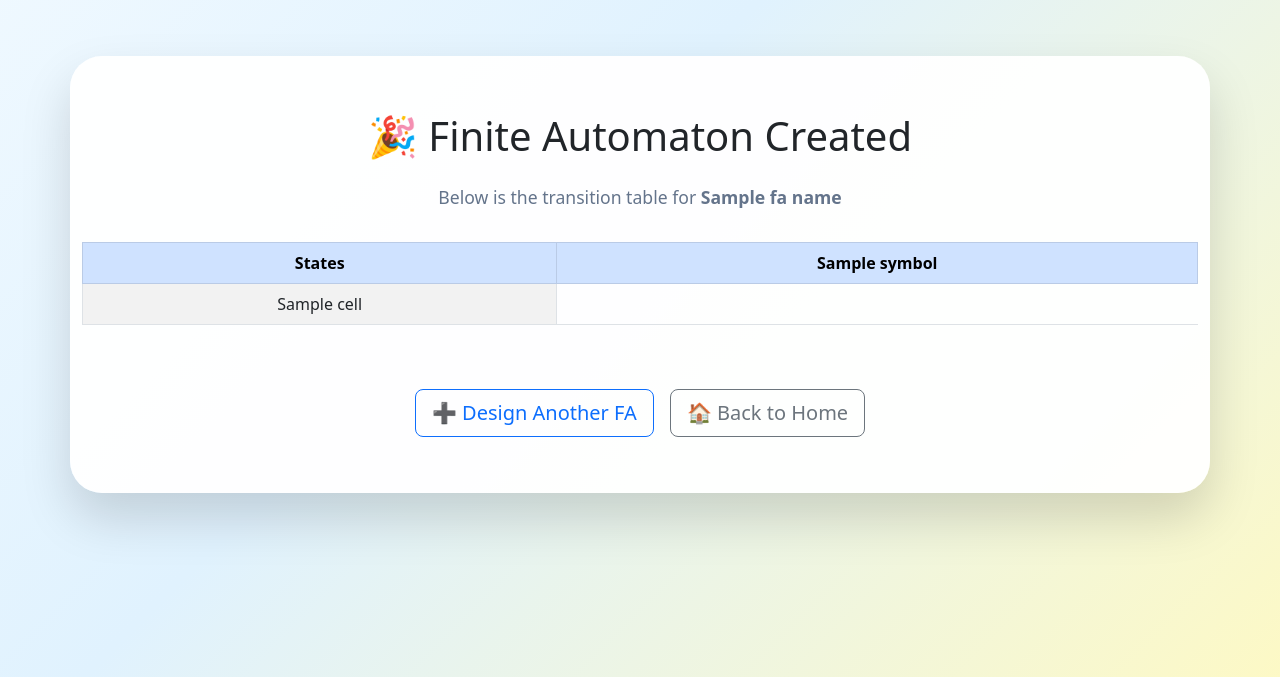
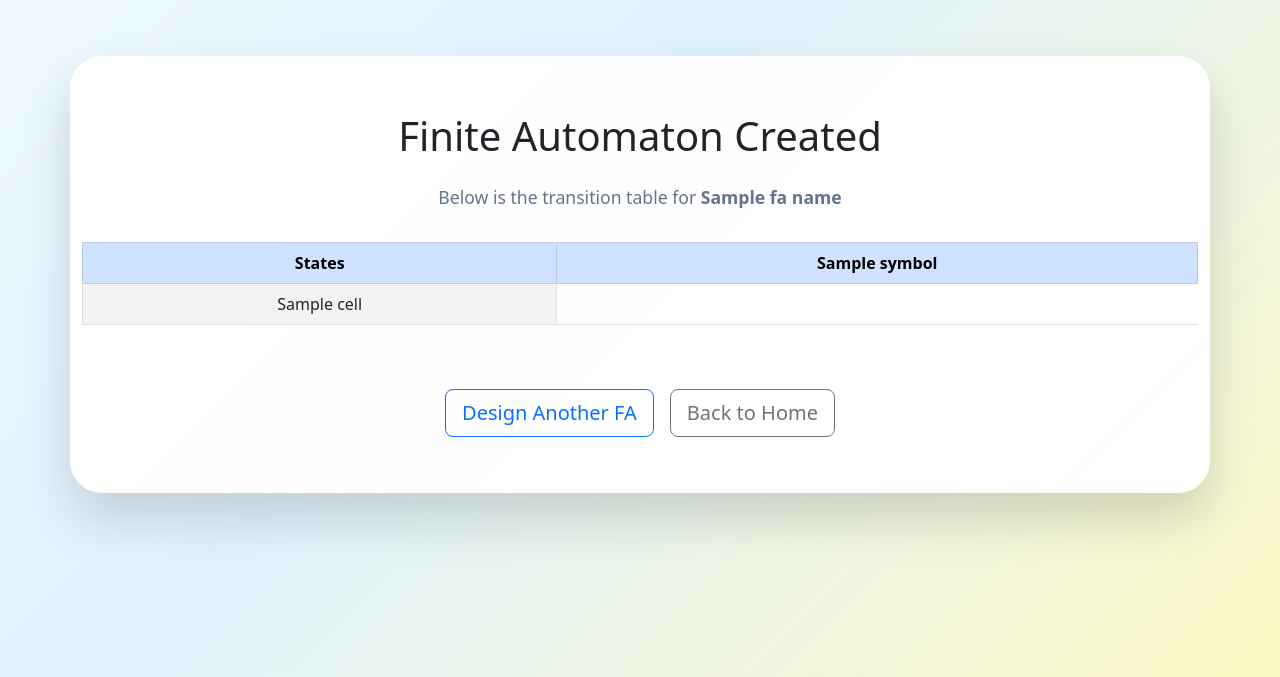
Before and after one commit to Chhun-Nika/Automata-Project, a Flask app: template src/templates/result.html in a window 1280 px wide. Shown: the part 72-749 px from the top of the page. Run offline with Flask 3, Linux system fonts and the light colour scheme; the template is opened without the code that fills it: most values are stand-ins (such as "Sample title", 1, 10 or a date in 2020).

Commit message:
last commit

```diff
--- a/src/templates/result.html
+++ b/src/templates/result.html
@@ -55,7 +55,7 @@
 
   <!-- Main Content -->
   <div class="container">
-    <h1 class="text-center mb-4">🎉 Finite Automaton Created</h1>
+    <h1 class="text-center mb-4">Finite Automaton Created</h1>
     <p class="text-center subtitle">Below is the transition table for <strong>{{ fa_name }}</strong></p>
 
     <!-- Transition Table -->
@@ -84,7 +84,7 @@
     <!-- Diagram Image -->
     {% if diagram_image %}
     <div class="diagram-container text-center mt-5">
-      <h5 class="text-primary mb-3">📷 FA Transition Diagram</h5>
+      <h5 class="text-primary mb-3">FA Transition Diagram</h5>
       <img src="{{ url_for('static', filename='diagrams/' ~ diagram_image) }}"
            alt="FA Diagram"
            class="img-fluid rounded shadow mt-2"
@@ -94,8 +94,8 @@
 
     <!-- Actions -->
     <div class="text-center d-flex gap-3 justify-content-center flex-wrap mt-4">
-      <a href="/create" class="btn btn-outline-primary btn-lg">➕ Design Another FA</a>
-      <a href="/" class="btn btn-outline-secondary btn-lg">🏠 Back to Home</a>
+      <a href="/create" class="btn btn-outline-primary btn-lg">Design Another FA</a>
+      <a href="/" class="btn btn-outline-secondary btn-lg">Back to Home</a>
     </div>
   </div>
 
```
